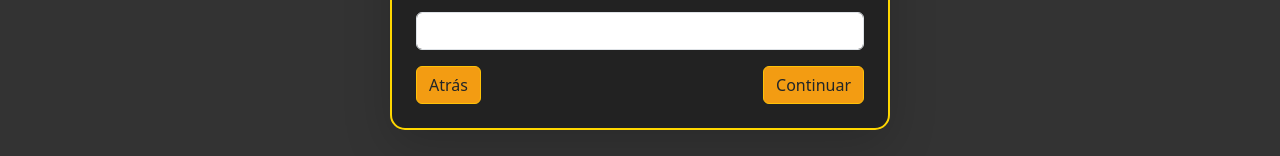
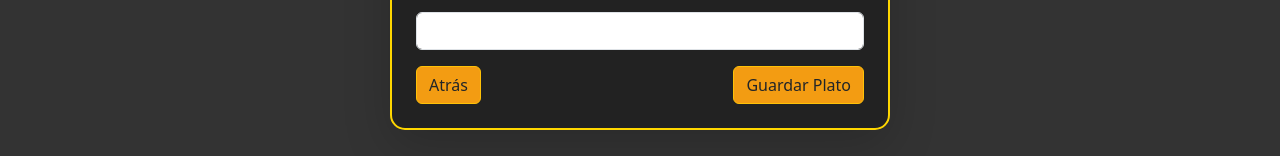
Before and after one commit to SebastianDonoso03/Enulab-Front, a React (Create React App) app: page /Crear-Plato in a window 1280 px wide. Shown: the part 745-901 px from the top of the page. Built offline with nearby package versions, Linux system fonts and the light colour scheme.

Commit message:
Cambio letras de botones

```diff
--- a/src/components/admin/CrearPlato.js
+++ b/src/components/admin/CrearPlato.js
@@ -52,7 +52,7 @@ const CrearPlato = () => {
           </div>
           <div className="d-flex justify-content-between">
             <button type="button"  className="btn btn-warning text-dark" onClick={() => navigate("/Platos")}>Atrás</button>
-            <button type="submit"  className="btn btn-warning text-dark">Continuar</button>
+            <button type="submit"  className="btn btn-warning text-dark">Guardar Plato</button>
           </div>
         </form>
       </div>
--- a/src/components/admin/CrearProveedor.js
+++ b/src/components/admin/CrearProveedor.js
@@ -78,7 +78,7 @@ const CrearProveedor = () => {
           </div>
           <div className="d-flex justify-content-between">
             <button type="button"  className="btn btn-warning text-dark" onClick={() => navigate("/Proveedores")}>Atrás</button>
-            <button type="submit"    className="btn btn-warning text-dark">Continuar</button>
+            <button type="submit"    className="btn btn-warning text-dark">Guardar Proveedor</button>
           </div>
         </form>
       </div>
--- a/src/components/admin/CrearRestaurant.js
+++ b/src/components/admin/CrearRestaurant.js
@@ -100,7 +100,7 @@ const CrearRestaurante = () => {
                 Cancelar
               </Link>
               <button type="submit"  className="btn btn-warning text-dark">
-                Guardar
+                Guardar Restaurante
               </button>
             </div>
           </form>
```
